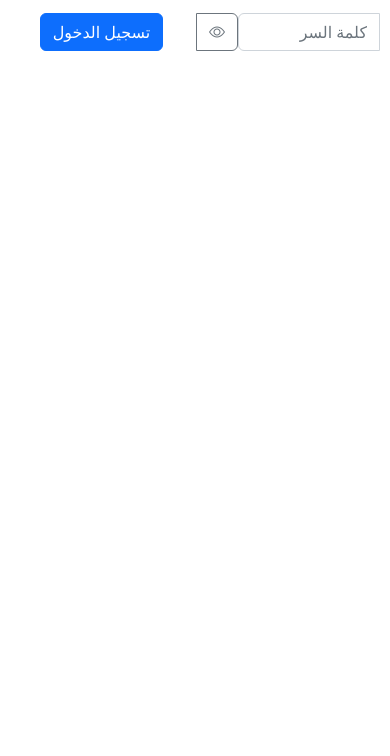
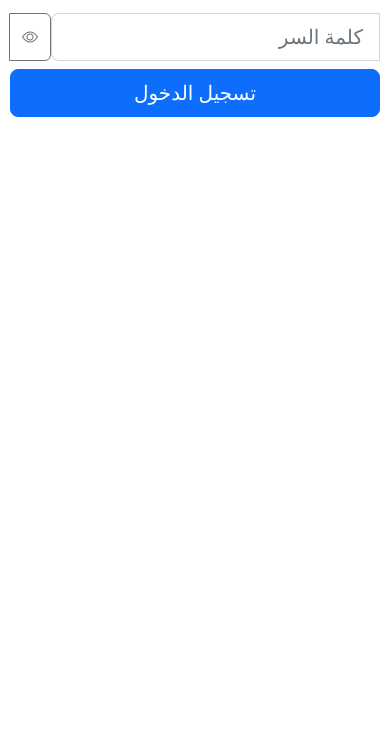
Before and after one commit to mahmoudElmaandi/upload-courses-file, a website: page web-app/public/login.html in a window 390 px wide. Shown: the part 88-844 px from the top of the page. Drawn offline with nearby package versions, Linux system fonts and the light colour scheme.

Commit message:
Refactor login form layout and styling; update input and button classes for improved responsiveness and user experience.

```diff
--- a/web-app/public/login.html
+++ b/web-app/public/login.html
@@ -18,18 +18,18 @@
         <h1 class="display-5">رفع ملفات المواد </h1>
         <p class="lead">يرجى إدخال كلمة السر للمتابعة</p>
 
-        <form class="row g-1">
-            <div class="col-6 col-sm-6">
+        <form class="row g-2">
+            <div class="col-12">
                 <label for="password" class="visually-hidden">Password</label>
                 <div class="input-group">
-                    <input type="password" class="form-control" id="password" name="password" placeholder="كلمة السر">
+                    <input type="password" class="form-control form-control-lg" id="password" name="password" placeholder="كلمة السر">
                     <button class="btn btn-outline-secondary" type="button" id="togglePassword">
                         <i class="bi bi-eye" id="togglePasswordIcon"></i>
                     </button>
                 </div>
             </div>
-            <div class="col-6 col-sm-6">
-                <button type="button" id="login" class="btn btn-primary mb-3">تسجيل الدخول</button>
+            <div class="col-12">
+                <button type="button" id="login" class="btn btn-primary btn-lg w-100">تسجيل الدخول</button>
             </div>
         </form>
 
```
